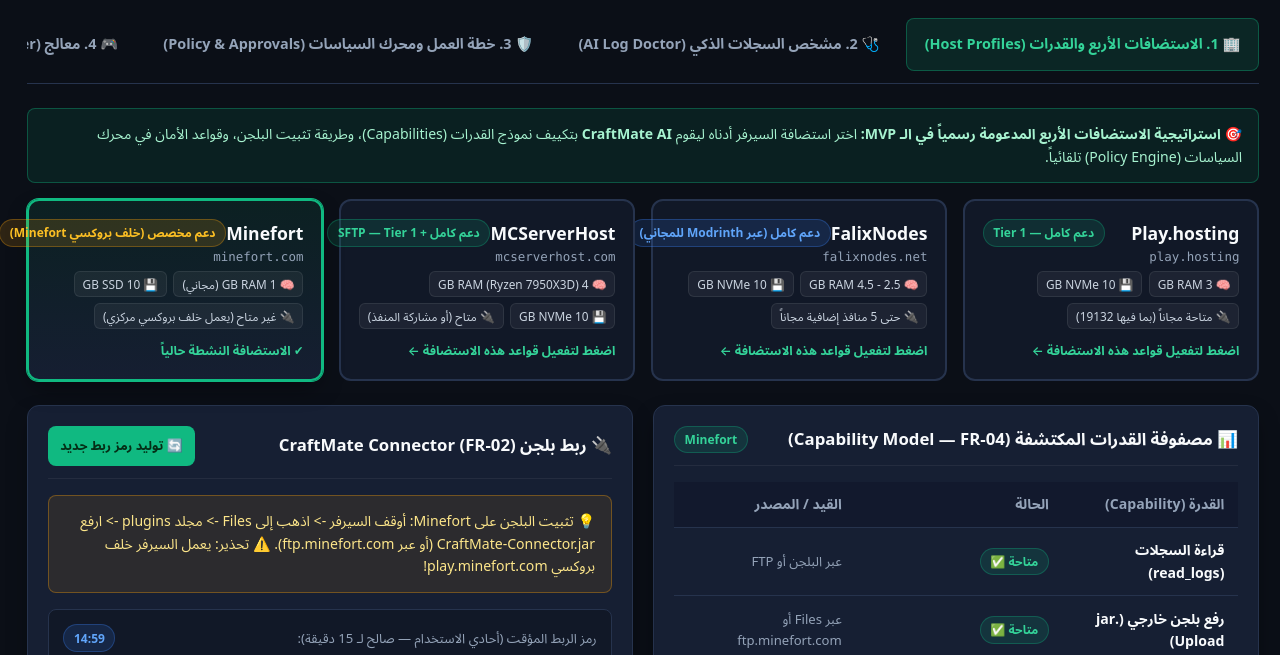
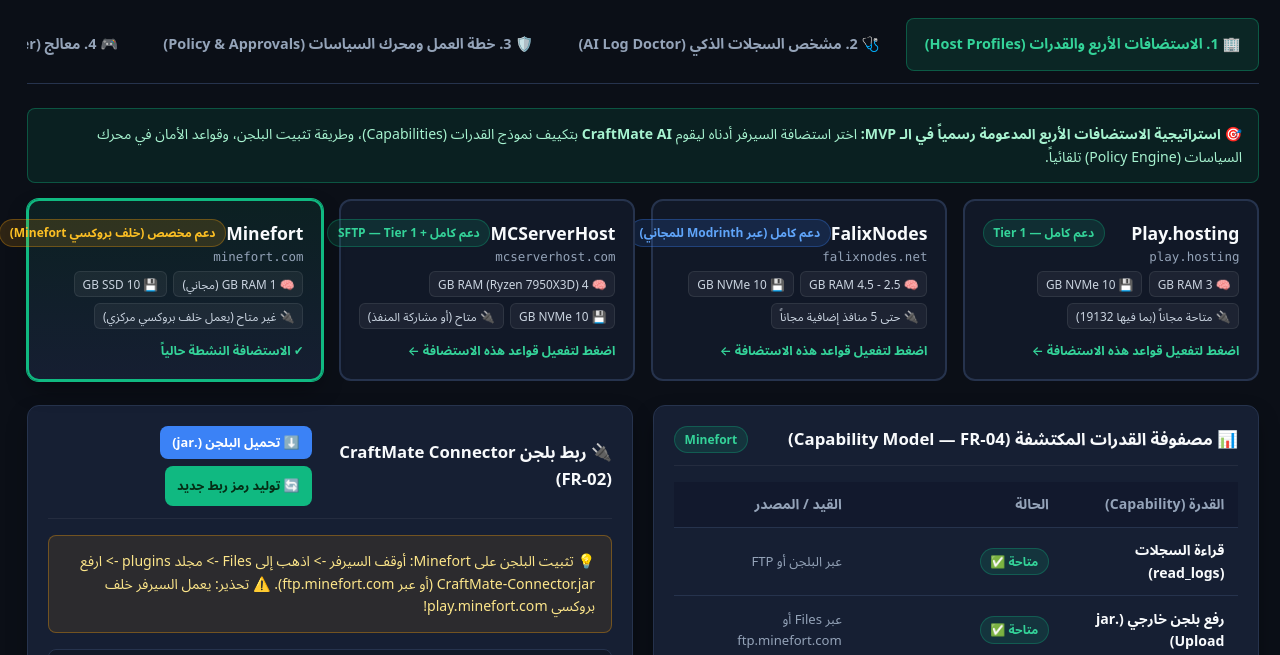
Before and after one commit to SAYED1135/CraftMate-AI, a plain HTML site: page index.html in a window 1280 px wide. Shown: the part 76-731 px from the top of the page. Drawn offline with Linux system fonts and the light colour scheme.

Commit message:
feat(release): add direct download link for compiled CraftMate-Connector-0.2.0.jar

```diff
--- a/index.html
+++ b/index.html
@@ -596,7 +596,12 @@
         <div class="card">
           <div class="card-header">
             <div class="card-title">🔌 ربط بلجن CraftMate Connector (FR-02)</div>
-            <button class="btn btn-primary btn-sm" onclick="generateNewPairingCode()">🔄 توليد رمز ربط جديد</button>
+            <div style="display:flex; gap:0.4rem; flex-wrap:wrap;">
+              <a href="https://github.com/esaye2312-art/CraftMate-AI/releases/download/v0.2.0/CraftMate-Connector-0.2.0.jar" target="_blank" class="btn btn-accent btn-sm" style="text-decoration:none;">
+                ⬇️ تحميل البلجن (.jar)
+              </a>
+              <button class="btn btn-primary btn-sm" onclick="generateNewPairingCode()">🔄 توليد رمز ربط جديد</button>
+            </div>
           </div>
 
           <div id="host-install-alert" class="alert alert-warning"></div>
```
Also changed, not shown: 1 other file.
